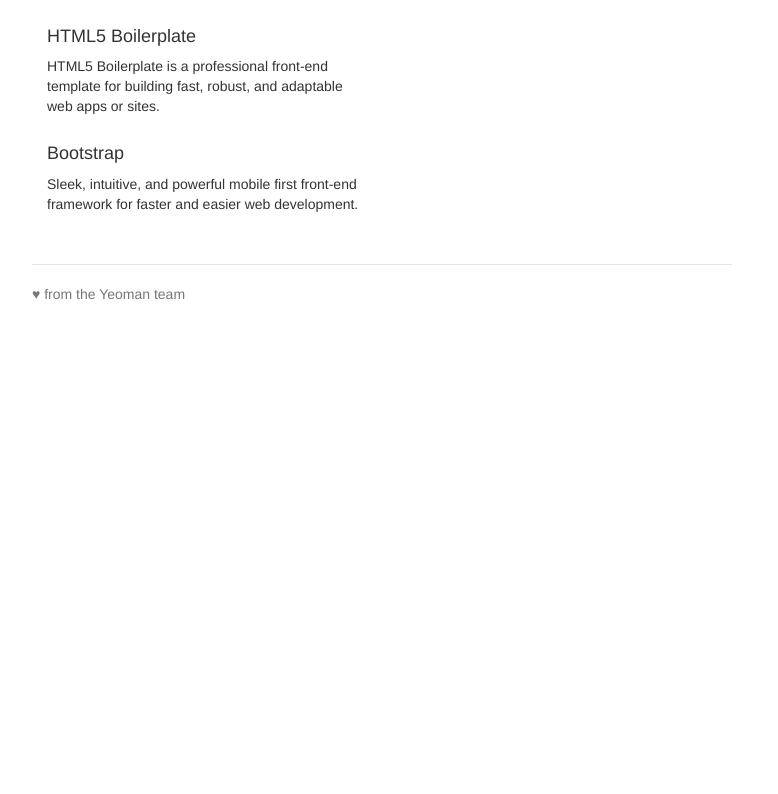
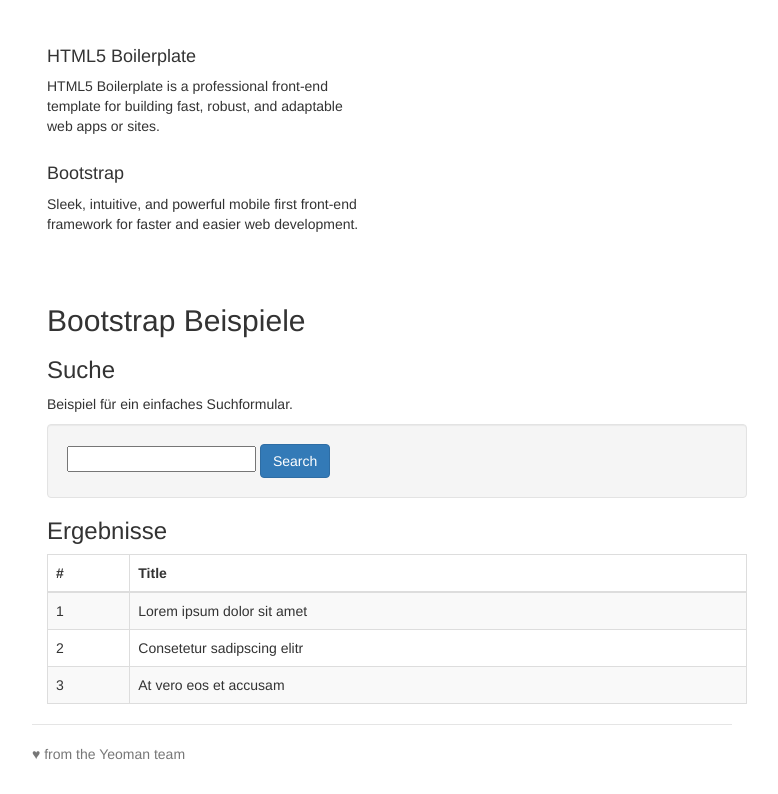
Before and after one commit to AnKain78/webapp, a website: page app/index.html in a window 1280 px wide. Shown: the part 447-1241 px from the top of the page, without its empty margins (258-1036 px from the left). Before the commit the page ends 800 px from the top, so only its background shows below. Drawn offline with nearby package versions, Linux system fonts and the light colour scheme; files that its build step writes are made by us from their sources.

Commit message:
added bootstrap examples

```diff
--- a/app/index.html
+++ b/app/index.html
@@ -45,7 +45,7 @@
 		</div>
 
 		<div class="jumbotron">
-            <h1 class="animated infinite pulse">Moin, Moin!!</h1>
+			<h1 class="animated infinite pulse">Moin, Moin!!</h1> //Beispiel für animate.css
 			<p class="lead">Always a pleasure scaffolding your apps.</p>
 			<p><a class="btn btn-lg btn-danger" href="#">Splendid!</a></p>
 		</div>
@@ -59,6 +59,42 @@
 				<p>Sleek, intuitive, and powerful mobile first front-end framework for faster and easier web development.</p>
 			</div>
 		</div>
+
+		<section class="container">
+			<h2>Bootstrap Beispiele</h2>
+			<h3>Suche</h3>
+			<p>Beispiel für ein einfaches Suchformular.</p>
+			<!-- Suchformular mit Eingabefeld und Button -->
+			<form class="well form-search">
+				<input type="text" class="input-medium search-query" />
+				<button type="submit" class="btn btn-primary">Search</button>
+			</form>
+
+			<h3>Ergebnisse</h3>
+			<!-- Tabelle mit abwechselnder Zellenhintergrundfarbe und Außenrahmen -->
+			<table class="table table-striped table-bordered">
+				<thead>
+					<tr>
+						<th>#</th>
+						<th>Title</th>
+					</tr>
+				</thead>
+				<tbody>
+					<tr>
+						<td>1</td>
+						<td>Lorem ipsum dolor sit amet</td>
+					</tr>
+					<tr>
+						<td>2</td>
+						<td>Consetetur sadipscing elitr</td>
+					</tr>
+					<tr>
+						<td>3</td>
+						<td>At vero eos et accusam</td>
+					</tr>
+				</tbody>
+			</table>
+		</section>
 
 		<div class="footer">
 			<p>♥ from the Yeoman team</p>
@@ -81,7 +117,6 @@
 		}(window, document, 'script', 'ga'));
 		ga('create', 'UA-XXXXX-X');
 		ga('send', 'pageview');
-
 	</script>
 
 	<!-- build:js scripts/vendor.js -->
```
Lines whose indentation alone changed are shown as unchanged.
